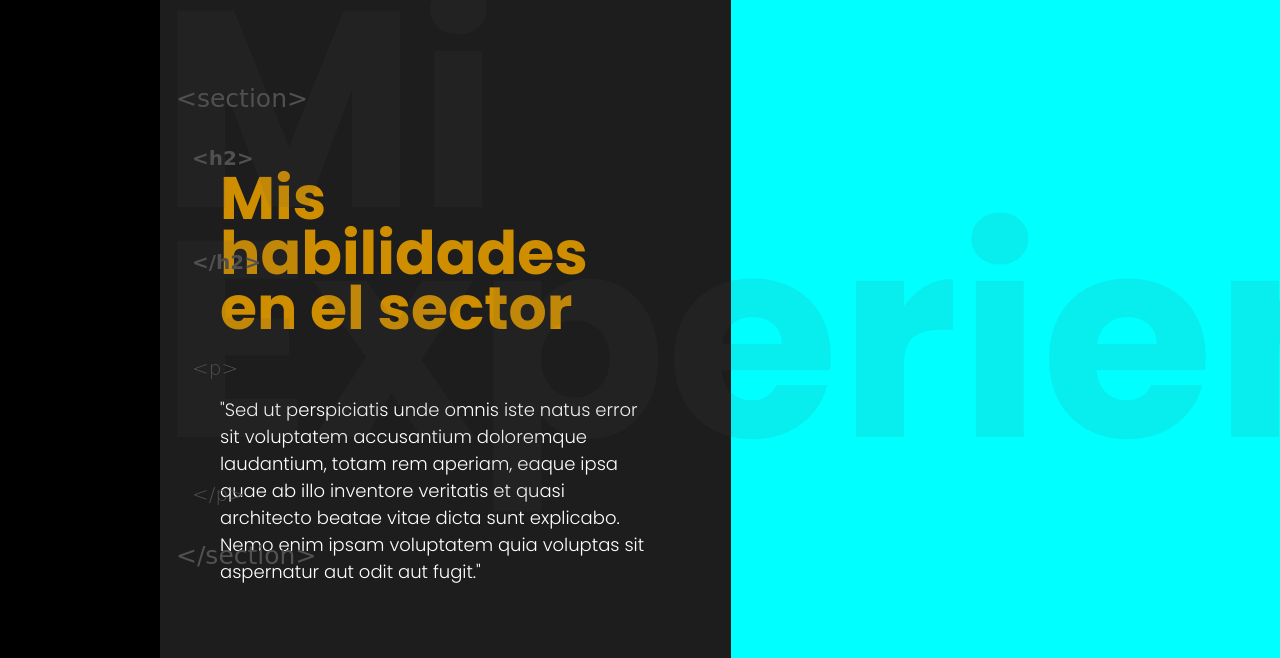
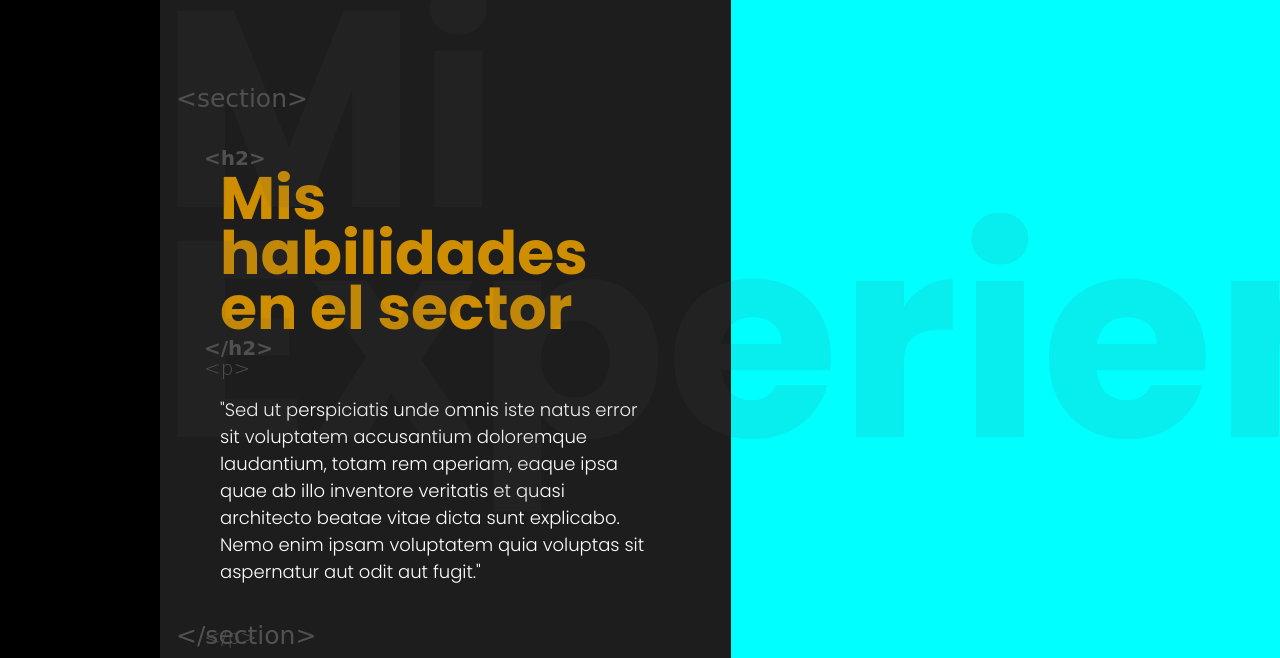
Before and after one commit to eulselmo/eulselmo.github.io, a plain HTML site: page index.html in a window 1280 px wide. Shown: the part 1622-2280 px from the top of the page. Drawn offline with nearby package versions, Linux system fonts and the light colour scheme; some packages are replaced by stand-ins of ours; a script that the page names is missing; a web font is replaced by a local one.

Commit message:
Change experience section

```diff
--- a/css/custom.css
+++ b/css/custom.css
@@ -480,11 +480,12 @@ html {
     color: #515152;
     font-size: 25px;
     position: absolute;
-    bottom: 13rem;
+    bottom: 8rem;
     left: 1rem;
 }
 
 #trayectoria .contenido-experiencia h2 {
+    position: relative;
     margin: 0 0 60px 0;
     font-size: 60px;
     line-height: 55px;
@@ -499,8 +500,8 @@ html {
     color: #515152;
     font-size: 20px;
     position: absolute;
-    margin-top: -2.5rem;
-    left: 2rem;
+    top: -2.5rem;
+    left: -1rem;
 }
 
 #trayectoria .contenido-experiencia h2::after {
@@ -509,11 +510,12 @@ html {
     color: #515152;
     font-size: 20px;
     position: absolute;
-    left: 2rem;
-    bottom: 30.5rem;
+    left: -1rem;
+    bottom: -2.5rem;
 }
 
 #trayectoria .contenido-experiencia p {
+    position: relative;
     margin: 0;
     font-size: 18px;
     font-family: 'Poppins';
@@ -527,8 +529,8 @@ html {
     color: #515152;
     font-size: 20px;
     position: absolute;
-    margin-top: -2.5rem;
-    left: 2rem;
+    top: -2.5rem;
+    left: -1rem;
 }
 
 #trayectoria .contenido-experiencia p::after {
@@ -537,8 +539,8 @@ html {
     color: #515152;
     font-size: 20px;
     position: absolute;
-    left: 2rem;
-    bottom: 17rem;
+    left: -1rem;
+    bottom: -4rem;
 }
 
 /* SLIDER PROJECTS */
```
